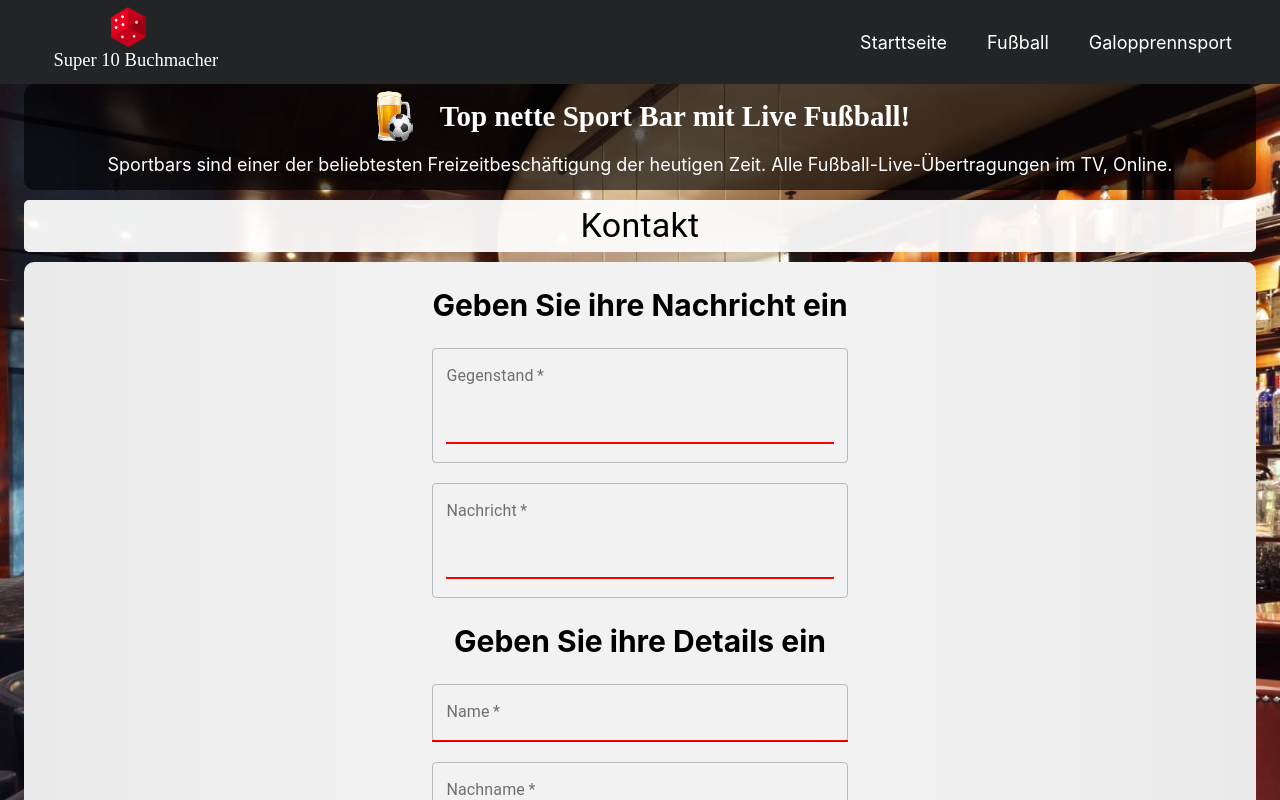
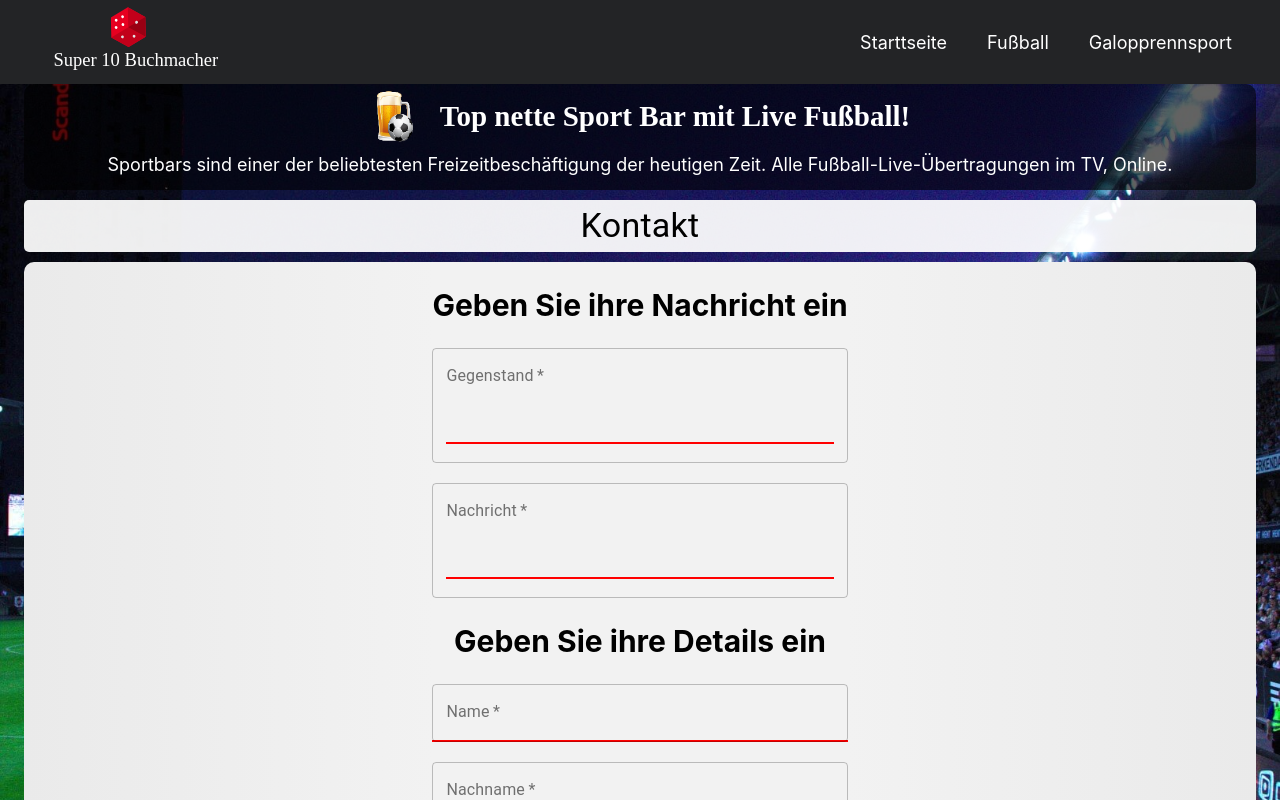
Before and after one commit to cristian-sandu/react-bookmaker, a React (Create React App) app: page /kontakt in a window 1280 px wide. Shown: the top 800 px of the page. Built offline with nearby package versions, Linux system fonts and the light colour scheme.

Commit message:
Single bg

```diff
--- a/src/pages/contact_us/ContactUs.js
+++ b/src/pages/contact_us/ContactUs.js
@@ -93,11 +93,7 @@ function ContactUs({ history }) {
         transitionDuration={1000}
       />
       <MuiPickersUtilsProvider utils={DateFnsUtils}>
-        <div
-          className={`content bookmaker__contact-us ${
-            isOnline ? 'bookmaker__background-online' : 'bookmaker__background'
-          }`}
-        >
+        <div className="content bookmaker__contact-us bookmaker__background-online">
           <form
             autoComplete="off"
             ref={formRef}
--- a/src/pages/home/Home.js
+++ b/src/pages/home/Home.js
@@ -17,9 +17,7 @@ const Home = () => {
 
   return (
     <div
-      className={`content bookmaker__contact-us ${
-        isOnline ? 'bookmaker__background-online' : 'bookmaker__background'
-      }`}
+      className="content bookmaker__contact-us bookmaker__background-online"
       style={{ minHeight: '96vh' }}
     >
       <Container className="content">
--- a/src/styles/index.css
+++ b/src/styles/index.css
@@ -20,14 +20,6 @@ body {
 code {
     font-family: source-code-pro, Menlo, Monaco, Consolas, "Courier New",
     monospace;
-}
-
-.bookmaker__background {
-    background-image: url('../assets/jpg/background__offline.jpg');
-    background-repeat: no-repeat;
-    background-size: cover;
-    background-attachment: fixed;
-    background-position: center center;
 }
 
 .bookmaker__background-online {
```
Also changed, not shown: src/assets/jpg/background__offline.jpg (deleted).
